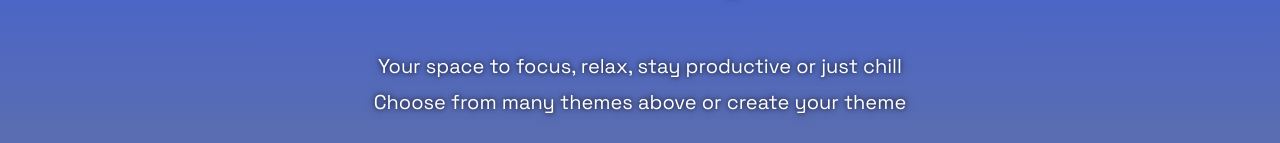
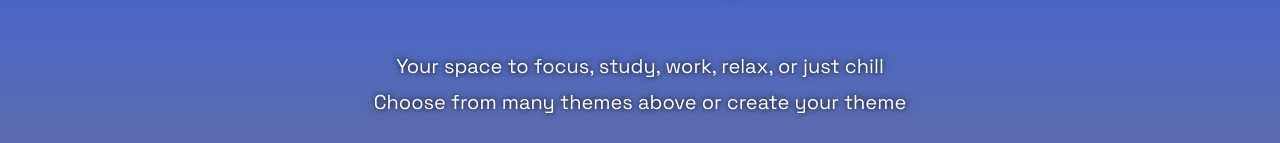
Before and after one commit to divasgt/zenstation, a React (Vite) app: page / in a window 1280 px wide. Shown: the part 347-490 px from the top of the page. Built offline with nearby package versions, Linux system fonts and the light colour scheme; no server answers.

Commit message:
Edited homepage description

```diff
--- a/src/App.jsx
+++ b/src/App.jsx
@@ -187,7 +187,7 @@ export default function App() {
     {theme==="default" &&
     <div className="homepage-info-div">
       <h1><span style={{textShadow: "none"}}>🌌</span> Chill Space</h1>
-      <p>Your space to focus, relax, stay productive or just chill</p>
+      <p>Your space to focus, study, work, relax, or just chill</p>
       <p>Choose from many themes above or create your theme</p>
     </div>
     }
```
